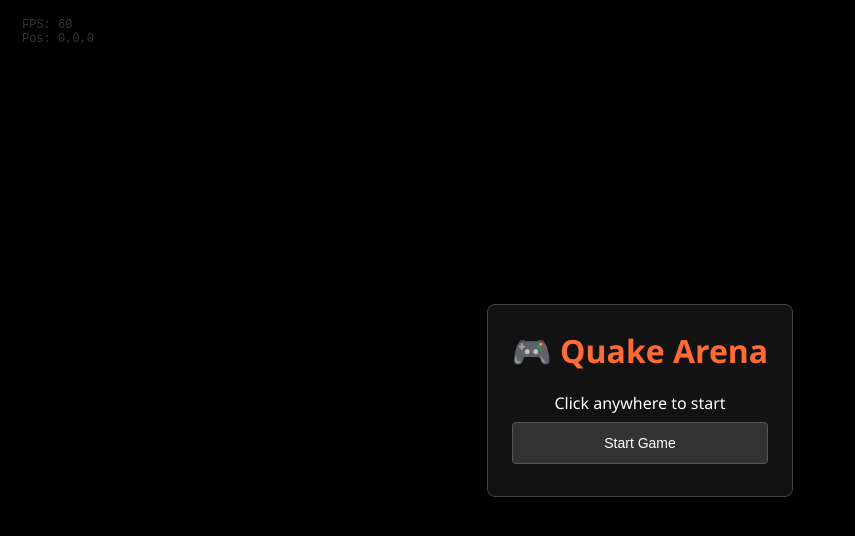
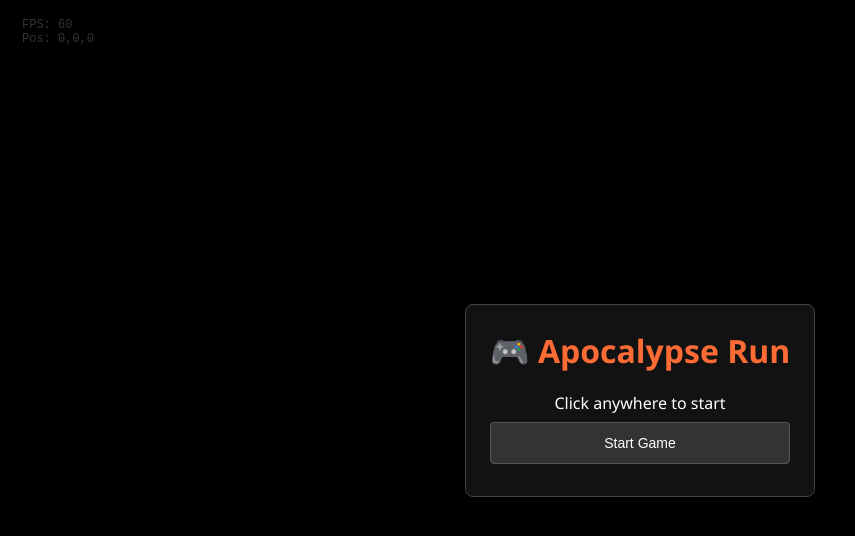
Before and after one commit to YodaGitMaster/Apocalypse-Run-, a React app: page index.html in a window 1280 px wide. Shown: the whole page, without its empty margins (0-855 px from the left). Built offline with nearby package versions, Linux system fonts and the light colour scheme; what bitecs would draw is missing.

Commit message:
Rename project from QuakeArena to Apocalypse Run, updating copyright notices, HTML titles, package.json, and README accordingly.

```diff
--- a/index.html
+++ b/index.html
@@ -5,7 +5,7 @@
     <meta charset="UTF-8" />
     <link rel="icon" type="image/svg+xml" href="/vite.svg" />
     <meta name="viewport" content="width=device-width, initial-scale=1.0" />
-    <title>Quake Arena</title>
+    <title>Apocalypse Run</title>
 </head>
 
 <body>
@@ -22,7 +22,7 @@
         <!-- Initial Menu -->
         <div id="menu" class="menu-overlay">
             <div class="menu">
-                <h1>🎮 Quake Arena</h1>
+                <h1>🎮 Apocalypse Run</h1>
                 <p>Click anywhere to start</p>
                 <button onclick="startGame()">Start Game</button>
             </div>
--- a/package.json
+++ b/package.json
@@ -1,7 +1,7 @@
 {
-    "name": "quake-arena",
+    "name": "apocalypse-run",
     "version": "1.0.0",
-    "description": "Quake Arena-style FPS game with Three.js, Rapier3D, and ECS",
+    "description": "Apocalypse Run - 3D FPS game with Three.js, Rapier3D, and ECS",
     "type": "module",
     "main": "dist/main.js",
     "scripts": {
@@ -59,7 +59,7 @@
         "three.js",
         "webgl",
         "typescript",
-        "quake"
+        "apocalypse-run"
     ],
     "author": "",
     "license": "MIT"
```
Also changed, not shown: index-new.html (+1 -1 lines), README.md, 1 other file.
